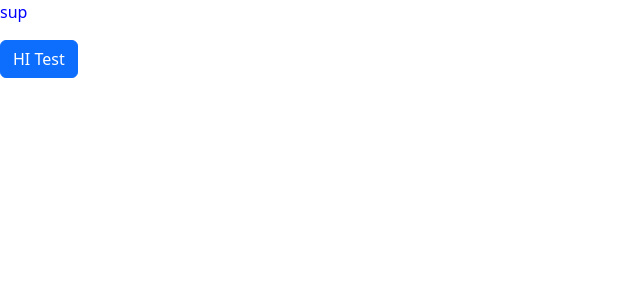
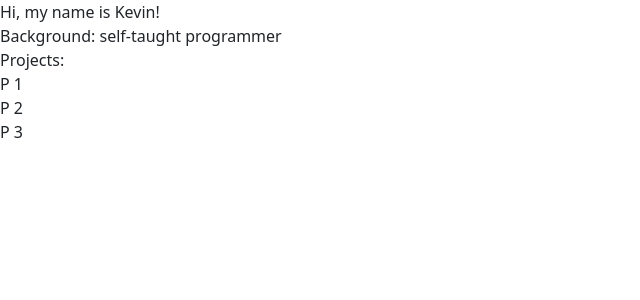
Before and after one commit to kpgh46/portfolio_website, a React (Create React App) app: page / in a window 1280 px wide. Shown: the top 300 px of the page, without its empty margins (0-640 px from the left). Built offline with nearby package versions, Linux system fonts and the light colour scheme; the HTML template or start-up script is replaced by a standard one.

Commit message:
added components folder with four initial components

```diff
--- a/src/App.js
+++ b/src/App.js
@@ -1,13 +1,15 @@
 import "./App.css";
+import Intro from "./components/Intro";
+import Background from "./components/Background";
+import Projects from "./components/Projects";
 import { Button } from "react-bootstrap";
 
 function App() {
 	return (
 		<div>
-			<header>
-				<p>sup</p>
-				<Button>HI Test </Button>
-			</header>
+			<Intro />
+			<Background />
+			<Projects />
 		</div>
 	);
 }
--- /dev/null
+++ b/src/components/Background.js
@@ -0,0 +1,7 @@
+import React from "react";
+
+let Background = () => {
+	return <div>Background: self-taught programmer</div>;
+};
+
+export default Background;
--- /dev/null
+++ b/src/components/Intro.js
@@ -0,0 +1,7 @@
+import React from "react";
+
+let Intro = () => {
+	return <div>Hi, my name is Kevin!</div>;
+};
+
+export default Intro;
--- /dev/null
+++ b/src/components/Projects.js
@@ -0,0 +1,14 @@
+import React from "react";
+
+let Projects = () => {
+	return (
+		<div>
+			<div>Projects:</div>
+			<div>P 1</div>
+			<div>P 2</div>
+			<div>P 3</div>
+		</div>
+	);
+};
+
+export default Projects;
```
Also changed, not shown: src/components/Contact.js (added).
